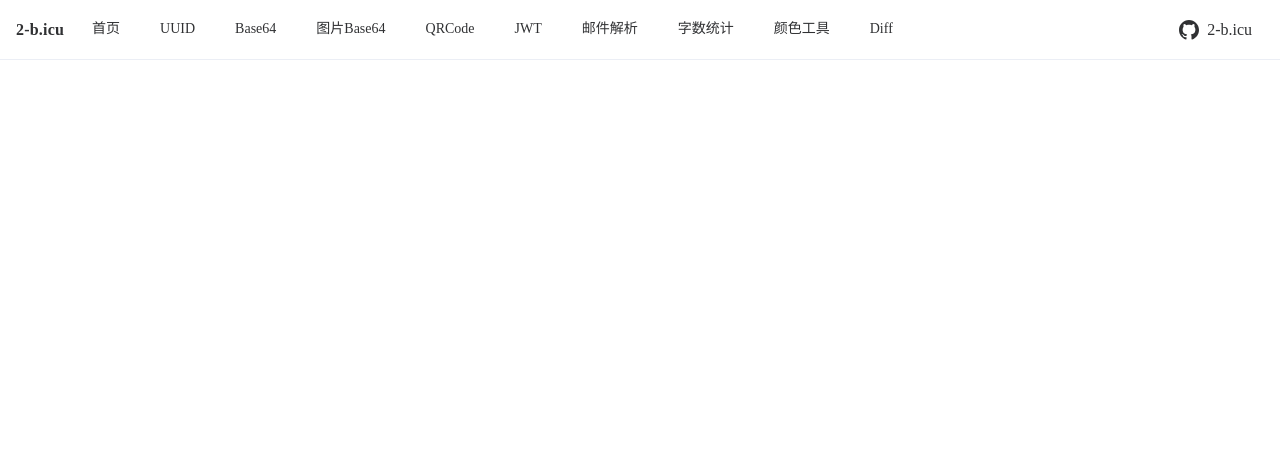
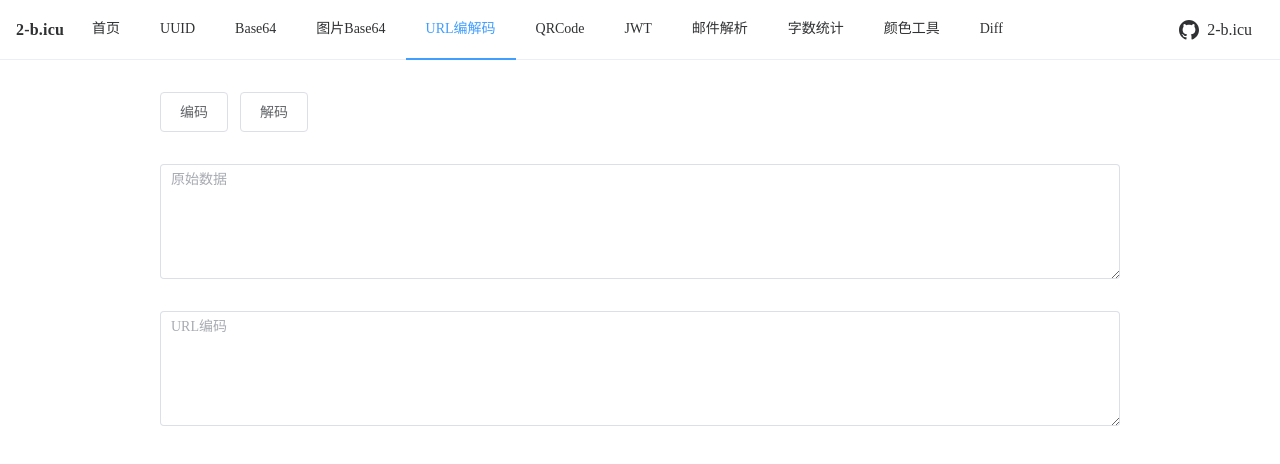
Before and after one commit to eya46/2-b.icu, a Nuxt app: page /url in a window 1280 px wide. Shown: the top 464 px of the page. Built offline with nearby package versions, Linux system fonts and the light colour scheme.

Commit message:
Add URL encoder/decoder page
Co-authored-by: eya46 <61458340+eya46@users.noreply.github.com>

```diff
--- a/app.vue
+++ b/app.vue
@@ -6,6 +6,7 @@ const navItems = [
   { path: "/uuid", label: "UUID" },
   { path: "/base64", label: "Base64" },
   { path: "/imgbase64", label: "图片Base64" },
+  { path: "/url", label: "URL编解码" },
   { path: "/qrcode", label: "QRCode" },
   { path: "/jwt", label: "JWT" },
   { path: "/mail-parser", label: "邮件解析" },
--- a/pages/index.vue
+++ b/pages/index.vue
@@ -23,6 +23,7 @@ const items = [
   { path: "/uuid", title: "UUID", desc: "批量生成 UUID（v4）" },
   { path: "/base64", title: "Base64", desc: "文本 Base64 编码 / 解码" },
   { path: "/imgbase64", title: "图片Base64", desc: "图片与 Base64 互转（支持 data:* 前缀）" },
+  { path: "/url", title: "URL编解码", desc: "URL 编码 / 解码" },
   { path: "/qrcode", title: "QRCode", desc: "生成二维码并自定义参数" },
   { path: "/jwt", title: "JWT", desc: "解析 / 生成 JWT Token" },
   { path: "/mail-parser", title: "邮件解析", desc: "解析 .eml/MIME 邮件内容" },
--- /dev/null
+++ b/pages/url.vue
@@ -0,0 +1,64 @@
+<script setup lang="ts">
+
+const rawData = ref("");
+const encodedData = ref("");
+
+
+const encodeUrl = () => {
+  try {
+    encodedData.value = encodeURIComponent(rawData.value);
+    ElMessage({
+      message: "编码成功",
+      type: "success",
+    });
+  } catch (e) {
+    ElMessage({
+      message: "编码失败",
+      type: "error",
+    });
+  }
+};
+
+const decodeUrl = () => {
+  try {
+    rawData.value = decodeURIComponent(encodedData.value);
+    ElMessage({
+      message: "解码成功",
+      type: "success",
+    });
+  } catch (e) {
+    ElMessage({
+      message: "解码失败",
+      type: "error",
+    });
+  }
+
+};
+</script>
+
+<template>
+  <el-row :gutter="20">
+    <el-col>
+      <el-button @click="encodeUrl" size="large">
+        编码
+      </el-button>
+      <el-button @click="decodeUrl" size="large">
+        解码
+      </el-button>
+    </el-col>
+  </el-row>
+  <el-row :gutter="20">
+    <el-col>
+      <el-input :rows="5" v-model="rawData" type="textarea" placeholder="原始数据"/>
+    </el-col>
+    <el-col>
+      <el-input :rows="5" v-model="encodedData" type="textarea" placeholder="URL编码"/>
+    </el-col>
+  </el-row>
+</template>
+
+<style scoped>
+.el-col {
+  margin: 1em 0;
+}
+</style>
```
Also changed, not shown: 1 other file (tests, documents, lock files or other folders).
